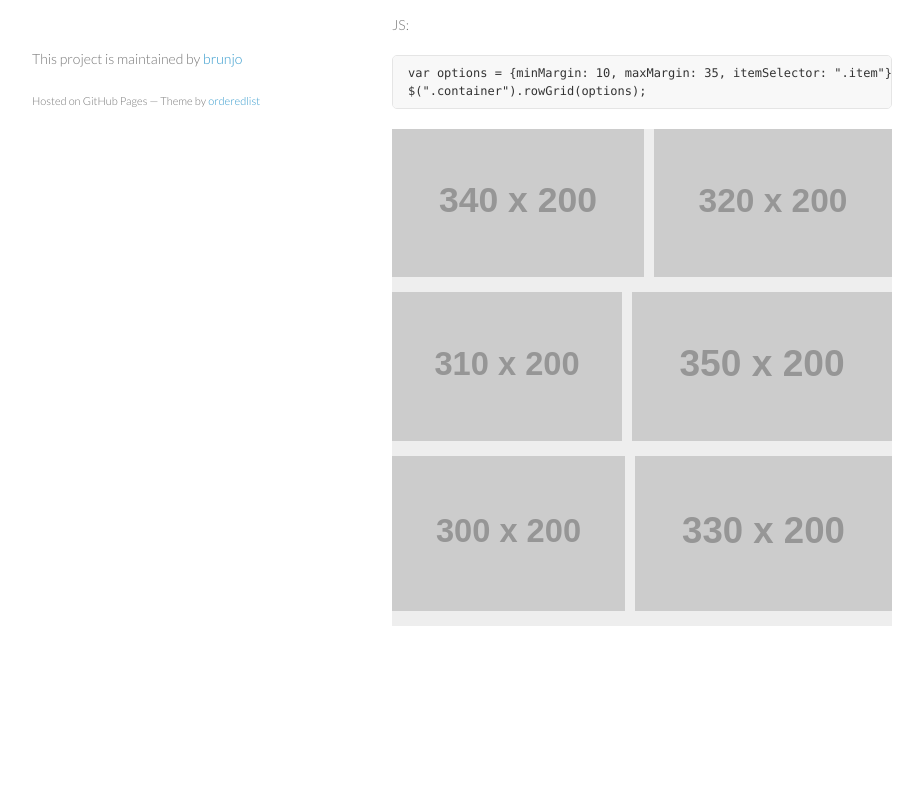
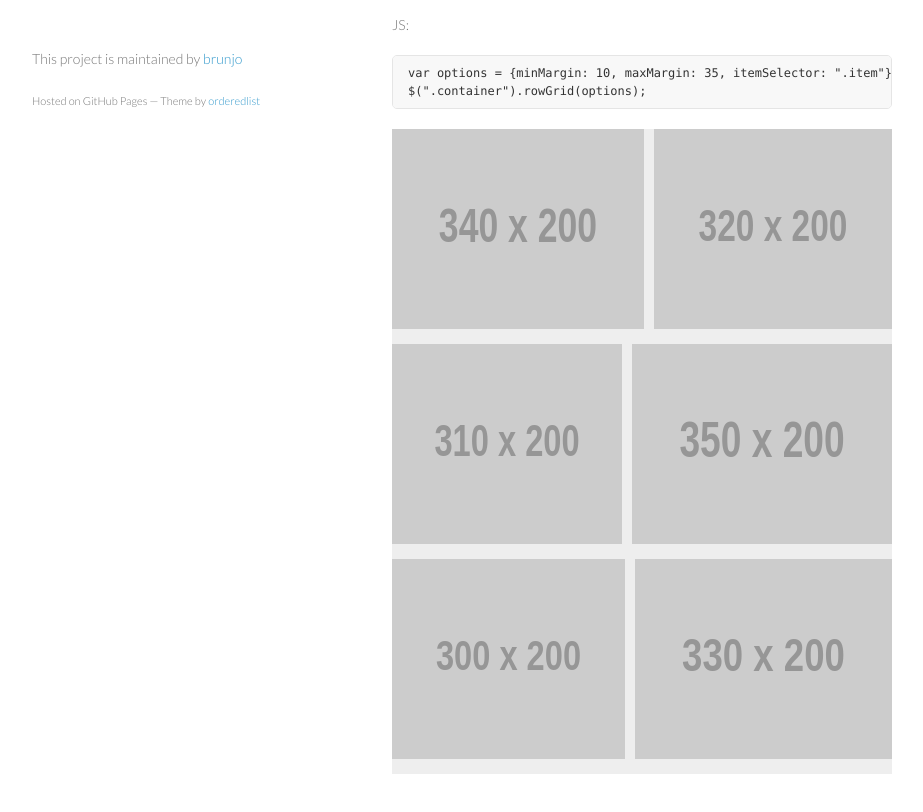
Before and after one commit to brunjo/rowGrid.js, a plain HTML site: page index.html in a window 1280 px wide. Shown: the part 620-1432 px from the top of the page, without its empty margins (178-1101 px from the left). Before the commit the page ends 1296 px from the top, so only its background shows below. Drawn offline with nearby package versions, Linux system fonts and the light colour scheme; placeholder pictures from the web are drawn by us.

Commit message:
Update index.html

```diff
--- a/index.html
+++ b/index.html
@@ -19,11 +19,11 @@
       }
       .container:before,
       .container:after {
-          content:"";
-          display:table;
+          content: "";
+          display: table;
       }
       .container:after {
-          clear:both;
+          clear: both;
       }
       .item {
         float: left;
@@ -31,7 +31,7 @@
       }
       .item img {
         max-width: 100%;
-        vertical-align:bottom
+        vertical-align: bottom
       }
       .firstItem {
         clear: both;
@@ -97,22 +97,22 @@
 </code></pre>
 <div class="container">
   <div class="item">
-    <img src="http://placehold.it/340x200" />
+    <img src="http://placehold.it/340x200" width="340" height="200" />
   </div>
   <div class="item">
-    <img src="http://placehold.it/320x200" />
+    <img src="http://placehold.it/320x200" width="320" height="200" />
   </div>
   <div class="item">
-    <img src="http://placehold.it/310x200" />
+    <img src="http://placehold.it/310x200" width="310" height="200" />
   </div>
   <div class="item">
-    <img src="http://placehold.it/350x200" />
+    <img src="http://placehold.it/350x200" width="350" height="200" />
   </div>
   <div class="item">
-    <img src="http://placehold.it/300x200" />
+    <img src="http://placehold.it/300x200" width="300" height="200" />
   </div>
   <div class="item">
-    <img src="http://placehold.it/330x200" />
+    <img src="http://placehold.it/330x200" width="330" height="200" />
   </div>
 </div>
       </section>
```
